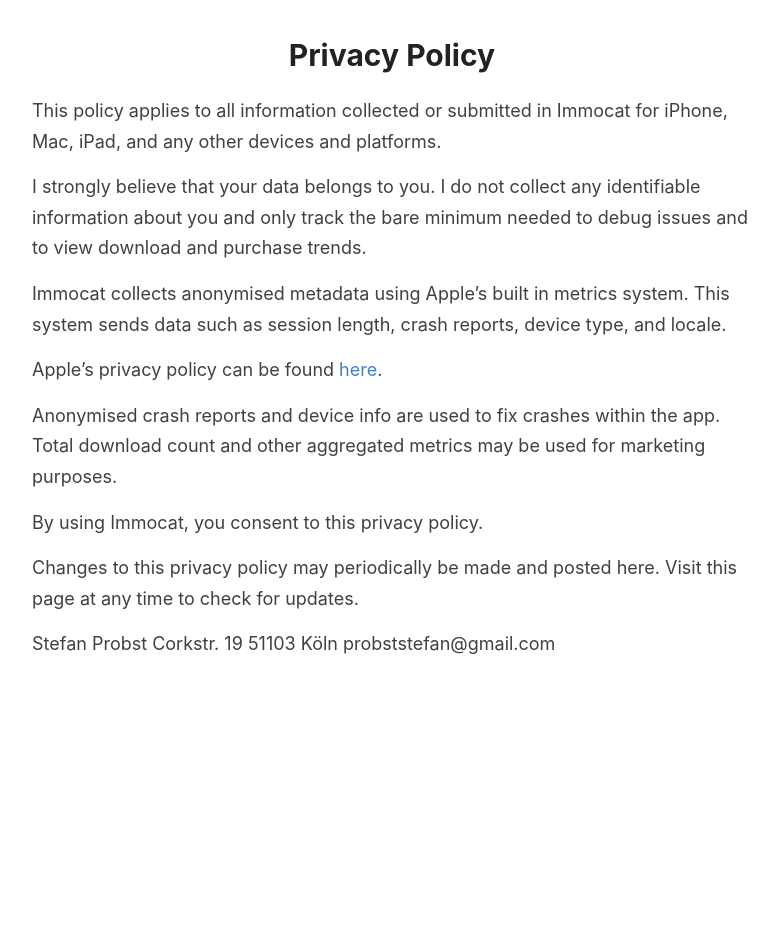
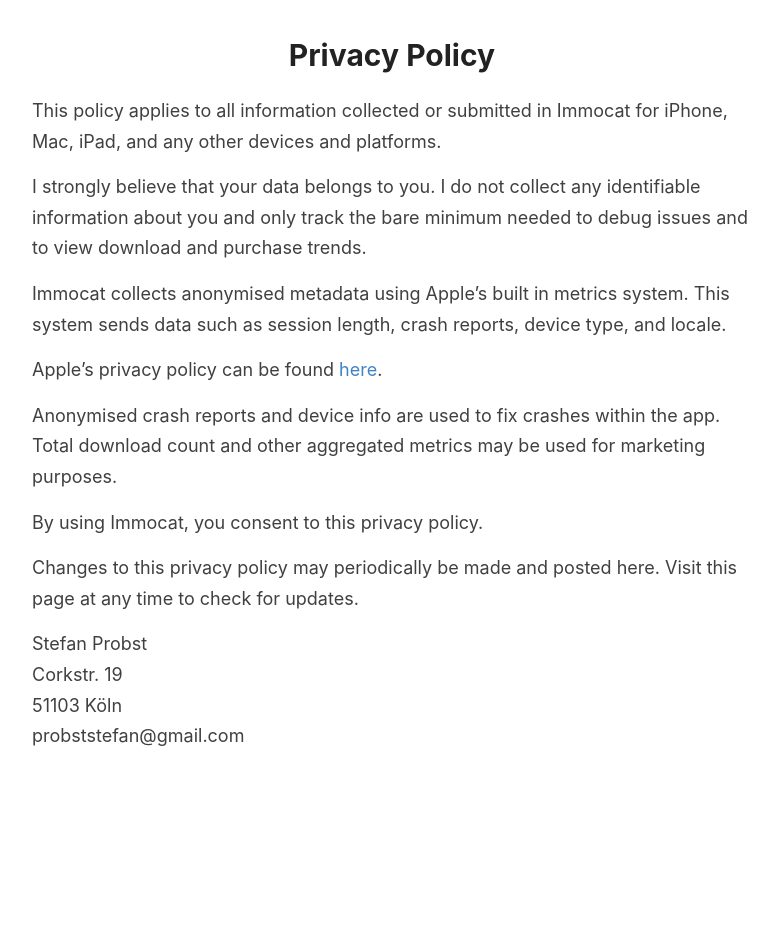
Before and after one commit to probststefan/code-blog, a Jekyll site: the page built from _pages/immocat/privacy.md, in a window 1280 px wide. Shown: the whole page, without its empty margins (248-1026 px from the left). Built offline with Jekyll 4.4.1, drawn with Linux system fonts in a browser that asks for light colours.

```diff
--- a/_pages/immocat/privacy.md
+++ b/_pages/immocat/privacy.md
@@ -20,7 +20,7 @@ By using Immocat, you consent to this privacy policy.
 
 Changes to this privacy policy may periodically be made and posted here. Visit this page at any time to check for updates.
 
-Stefan Probst
-Corkstr. 19
-51103 Köln
+Stefan Probst\
+Corkstr. 19\
+51103 Köln\
 probststefan@gmail.com
```
